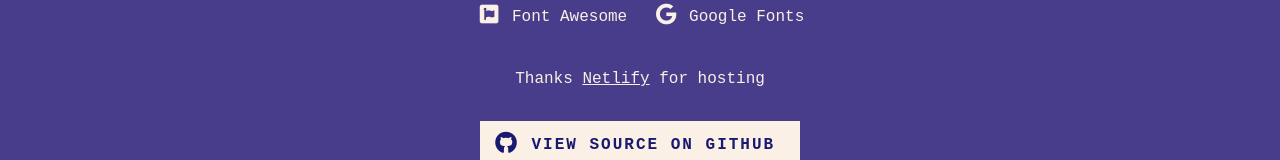
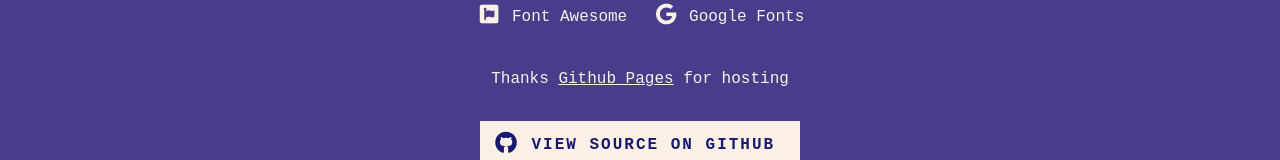
Before and after one commit to ukhwaja/ukhwaja.github.io, a website: page dist/index.html in a window 1280 px wide. Shown: the part 5996-6156 px from the top of the page. Drawn offline with Linux system fonts and the light colour scheme.

Commit message:
Update index.html
rebuild

```diff
--- a/dist/index.html
+++ b/dist/index.html
@@ -513,7 +513,7 @@
                 </div>
                 <p>
                     <br> Thanks
-                    <a href="https://www.netlify.com/" rel="noopener" target="_blank">Netlify</a> for hosting
+                    <a href="https://pages.github.com/" rel="noopener" target="_blank">Github Pages</a> for hosting
                 </p>
             </div>
             <div class="github">
```
